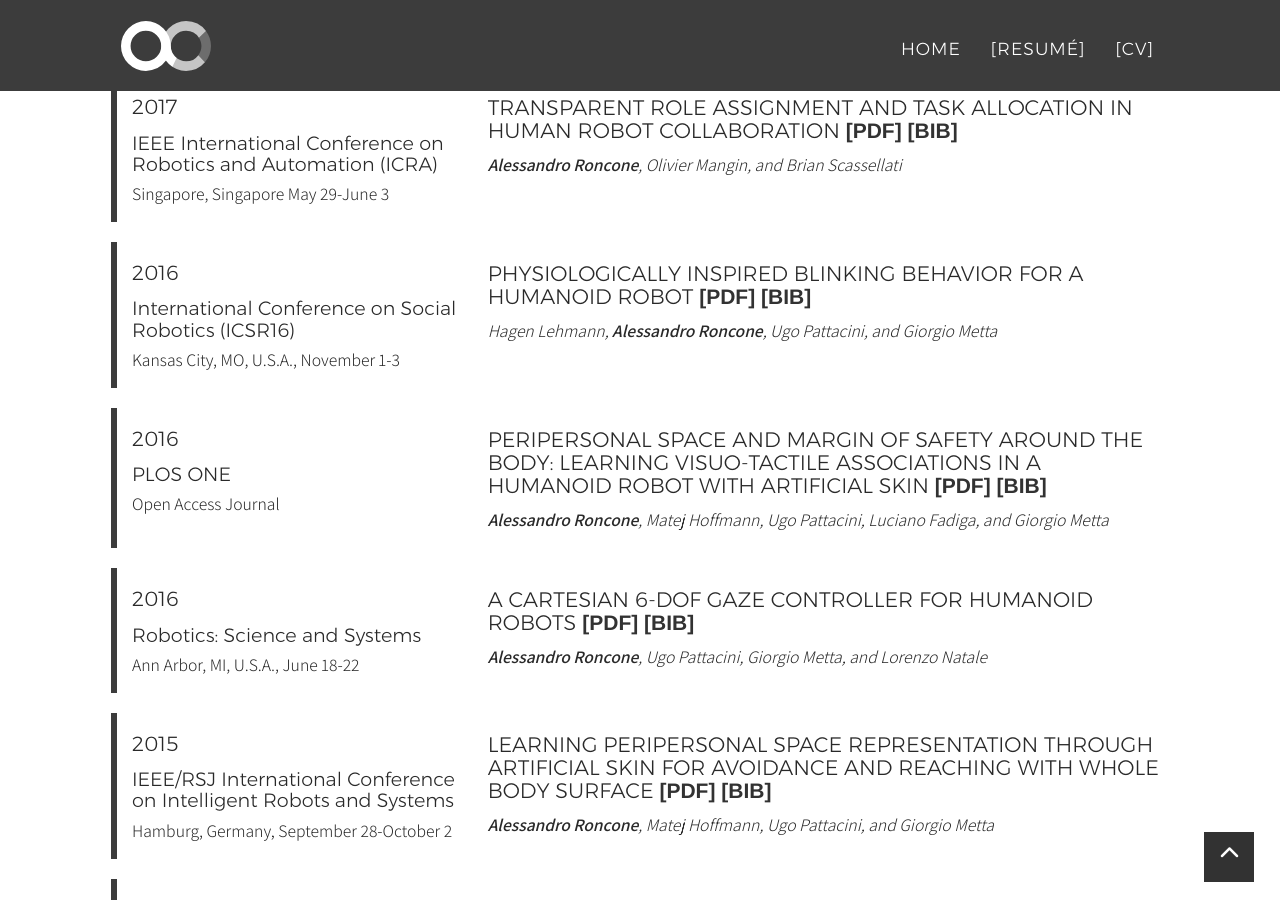
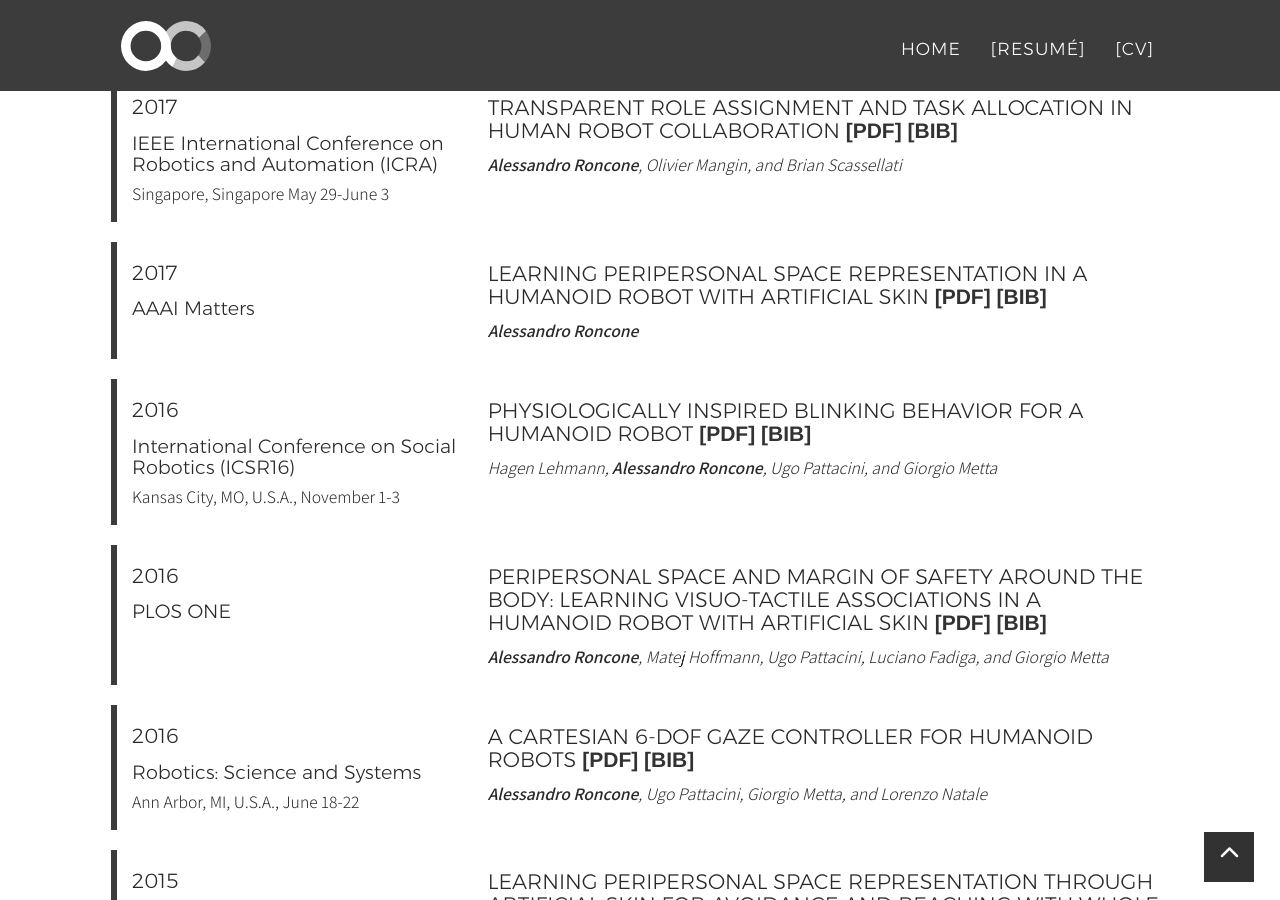
Before and after one commit to alecive/alecive.github.io, a Jekyll site: the page built from _posts/cv/2017-02-08-CV-AlessandroRoncone.md, in a window 1280 px wide and 900 px high, scrolled down 4153 px. Built offline with Jekyll 4.4.1, drawn with Linux system fonts in a browser that asks for light colours; nearby versions of some CDN libraries; some web fonts are replaced; some of the changed lines change nothing that is shown.

Commit message:
[cv] Minor update

```diff
--- a/_data/cv-publications.yml
+++ b/_data/cv-publications.yml
@@ -3,47 +3,51 @@
    year: 2017
    venue: IEEE International Conference on Robotics and Automation (ICRA)
    where: Singapore, Singapore May 29-June 3
-   pdf: "[Roncone et al. 2017] Transparent Role Assignment and Task Allocation in Human Robot Collaboration"
+   pdf: "2017_Roncone_ICRA_role_assignment"
+ - title: "Learning Peripersonal Space Representation in a Humanoid Robot with Artificial Skin"
+   authors: <b>Alessandro Roncone</b>
+   year: 2017
+   venue: AAAI Matters
+   pdf: "2017_Roncone_AAAI_matters"
  - title: "Physiologically Inspired Blinking Behavior for a Humanoid Robot"
    authors: Hagen Lehmann, <b>Alessandro Roncone</b>, Ugo Pattacini, and Giorgio Metta
    year: 2016
    venue: International Conference on Social Robotics (ICSR16)
    where: Kansas City, MO, U.S.A., November 1-3
-   pdf: "[Lehmann et al. 2016] Physiologically Inspired Blinking Behavior for a Humanoid Robot"
+   pdf: "2016_Lehmann_ICSR_blinking"
  - title: "Peripersonal Space and Margin of Safety around the Body: Learning Visuo-tactile Associations in a Humanoid Robot with Artificial Skin"
    authors: <b>Alessandro Roncone</b>, Matej Hoffmann, Ugo Pattacini, Luciano Fadiga, and Giorgio Metta
    year: 2016
    venue: PLOS ONE
-   where: Open Access Journal
-   pdf: "[Roncone et al. 2016] Peripersonal Space and Margin of Safety around the Body: Learning Visuo-tactile Associations in a Humanoid Robot with Artificial Skin"
+   pdf: "2016_Roncone_plosONE_peripersonal_space"
  - title: "A Cartesian 6-DoF Gaze Controller for Humanoid Robots"
    authors: <b>Alessandro Roncone</b>, Ugo Pattacini, Giorgio Metta, and Lorenzo Natale
    year: 2016
    venue: "Robotics: Science and Systems"
    where: Ann Arbor, MI, U.S.A., June 18-22
-   pdf: "[Roncone et al. 2016] A Cartesian 6-DoF Gaze Controller for Humanoid Robots"
+   pdf: "2016_Roncone_RSS_gaze_controller"
  - title: "Learning peripersonal space representation through artificial skin for avoidance and reaching with whole body surface"
    authors: <b>Alessandro Roncone</b>, Matej Hoffmann, Ugo Pattacini, and Giorgio Metta
    year: 2015
    venue: IEEE/RSJ International Conference on Intelligent Robots and Systems
    where: Hamburg, Germany, September 28-October 2
-   pdf: "[Roncone et al. 2015] - Learning peripersonal space representation through artificial skin for avoidance and reaching with whole body surface"
+   pdf: "2015_Roncone_IROS_peripersonal_space"
  - title: "Gaze Stabilization for Humanoid Robots: A Comprehensive Framework"
    authors: <b>Alessandro Roncone</b>, Ugo Pattacini, Giorgio Metta, and Lorenzo Natale
    year: 2014
    venue: IEEE-RAS International Conference on Humanoid Robots
    where: Madrid, Spain, November 18-20
-   pdf: "[Roncone et al. 2014] - Gaze stabilization for humanoid robots: a Comprehensive Framework"
+   pdf: "2014_Roncone_humanoids_gaze_stabilization"
  - title: "3D Stereo Estimation and Fully Automated Learning of Eye-Hand Coordination in Humanoid Robots"
    authors: Sean Ryan Fanello, Ugo Pattacini, Ilaria Gori, Vadim Tikhanoff, Marco Randazzo, <b>Alessandro Roncone</b>, Francesca Odone, and Giorgio Metta
    year: 2014
    venue: IEEE-RAS International Conference on Humanoid Robots
    where: Madrid, Spain, November 18-20
-   pdf: "[Fanello et al. 2014] - 3D estimation and fully automated learning of eye-hand coordination in humanoid robots"
+   pdf: "2014_Fanello_humanoids_eye_hand_coordination"
  - title: "Automatic kinematic chain calibration using artificial skin: self-touch in the iCub humanoid robot"
    authors: <b>Alessandro Roncone</b>, Matej Hoffmann, Ugo Pattacini, and Giorgio Metta
    year: 2014
    venue: IEEE International Conference on Robotics and Automation (ICRA)
    where: Hong Kong, China, May 31-June 7
    description: <a href="http://spectrum.ieee.org/automaton/robotics/robotics-software/video-friday-robot-racecar-kilobot-display-humanoid-skin" target="_blank">It was featured in the IEEE Spectrum Video Friday!</a>
-   pdf: "[Roncone et al. 2014] - Automatic Kinematic Chain Calibration using artificial skin: self-touch in the iCub humanoid robot"
+   pdf: "2014_Roncone_ICRA_kinematic_calibration"
--- a/_includes/cv.html
+++ b/_includes/cv.html
@@ -54,7 +54,7 @@
                     <div class="col-md-4">
                         <h3 class="inlineifprinted">{{item.year}}</h3>
                         <h4 class="inlineifprinted">{{item.venue}}</h4>
-                        <p  class="no-print d-none d-md-block">{{item.where}}</p>
+                        {% if item.where %}<p  class="no-print d-none d-md-block">{{item.where}}</p>{% endif %}
                     </div>
 
                     <div class="col-md-8">
```
